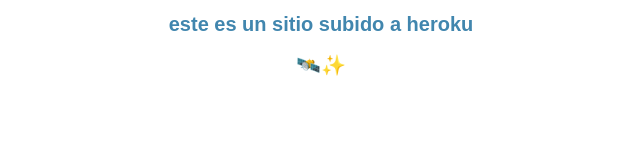
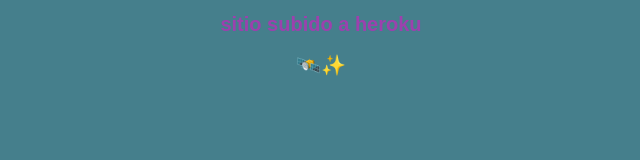
Before and after one commit to gvicenteprieto/probandoHeroku, a website: page public/index.html in a window 1280 px wide. Shown: the whole page, without its empty margins (319-959 px from the left). Drawn offline with Linux system fonts and the light colour scheme.

Commit message:
add public folder edit

```diff
--- a/public/css/estilos.css
+++ b/public/css/estilos.css
@@ -1,5 +1,9 @@
+body{
+    background-color: #457f8c;
+
+}
 h1 {
-    color: rgb(65, 134, 174);
+    color: rgb(156, 65, 174);
     font-size: 20px;
     font-family: Arial, Helvetica, sans-serif;
     font-weight: bold;
--- a/public/index.html
+++ b/public/index.html
@@ -8,7 +8,7 @@
     <link rel="stylesheet" href="/public/css/estilos.css">
 </head>
 <body>
-    <h1>este es un sitio subido a heroku</h1>
+    <h1>sitio subido a heroku</h1>
     <h2>🛰️✨</h2>
     <script src="./js/main.js"></script>
 </body>
```
